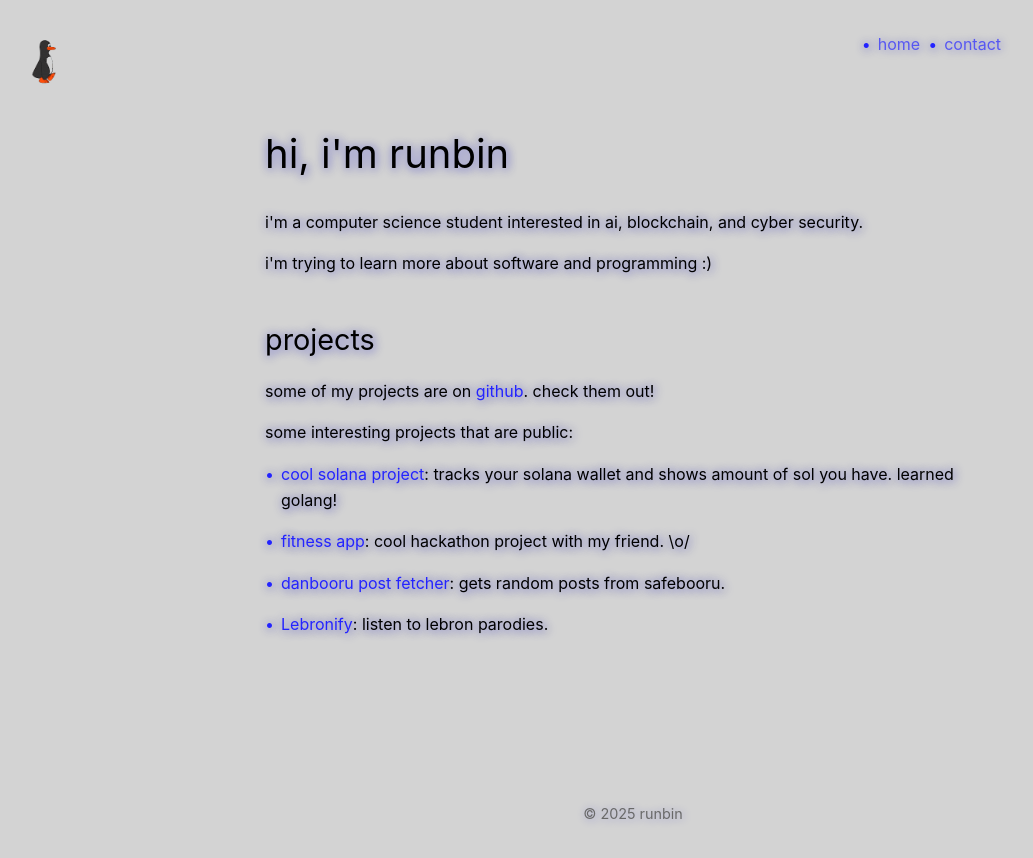
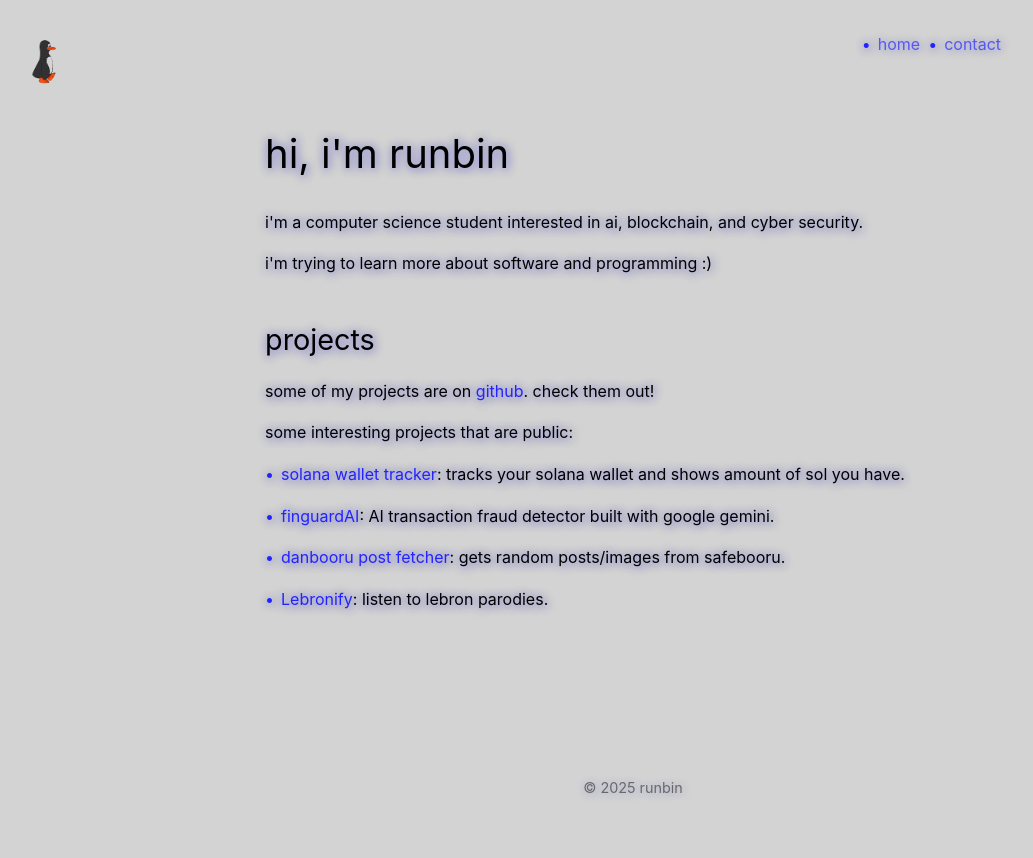
Before and after one commit to runbinz/runbins-cave, a Next.js app: page / in a window 1280 px wide. Shown: the top 858 px of the page, without its empty margins (7-1040 px from the left). Built offline with nearby package versions, Linux system fonts and the light colour scheme.

Commit message:
updated information

```diff
--- a/src/app/page.tsx
+++ b/src/app/page.tsx
@@ -13,13 +13,13 @@ const Home: NextPage = () => {
         <p>some interesting projects that are public:</p>
         <ul>
           <li>
-            <a href="https://github.com/runbinz/solana_wallet_tracker">cool solana project</a>: tracks your solana wallet and shows amount of sol you have. learned golang!
+            <a href="https://github.com/runbinz/solana_wallet_tracker">solana wallet tracker</a>: tracks your solana wallet and shows amount of sol you have.
           </li>
           <li>
-            <a href="https://github.com/twelvenz/thefitnessapp">fitness app</a>: cool hackathon project with my friend. \o/
+            <a href="https://github.com/twelvenz/thefitnessapp">finguardAI</a>: AI transaction fraud detector built with google gemini.
           </li>
           <li>
-            <a href="https://mp-4-red-eta.vercel.app">danbooru post fetcher</a>: gets random posts from safebooru.
+            <a href="https://mp-4-red-eta.vercel.app">danbooru post fetcher</a>: gets random posts/images from safebooru.
           </li>
           <li>
             <a href="https://lebronify-two.vercel.app">Lebronify</a>: listen to lebron parodies.
```
